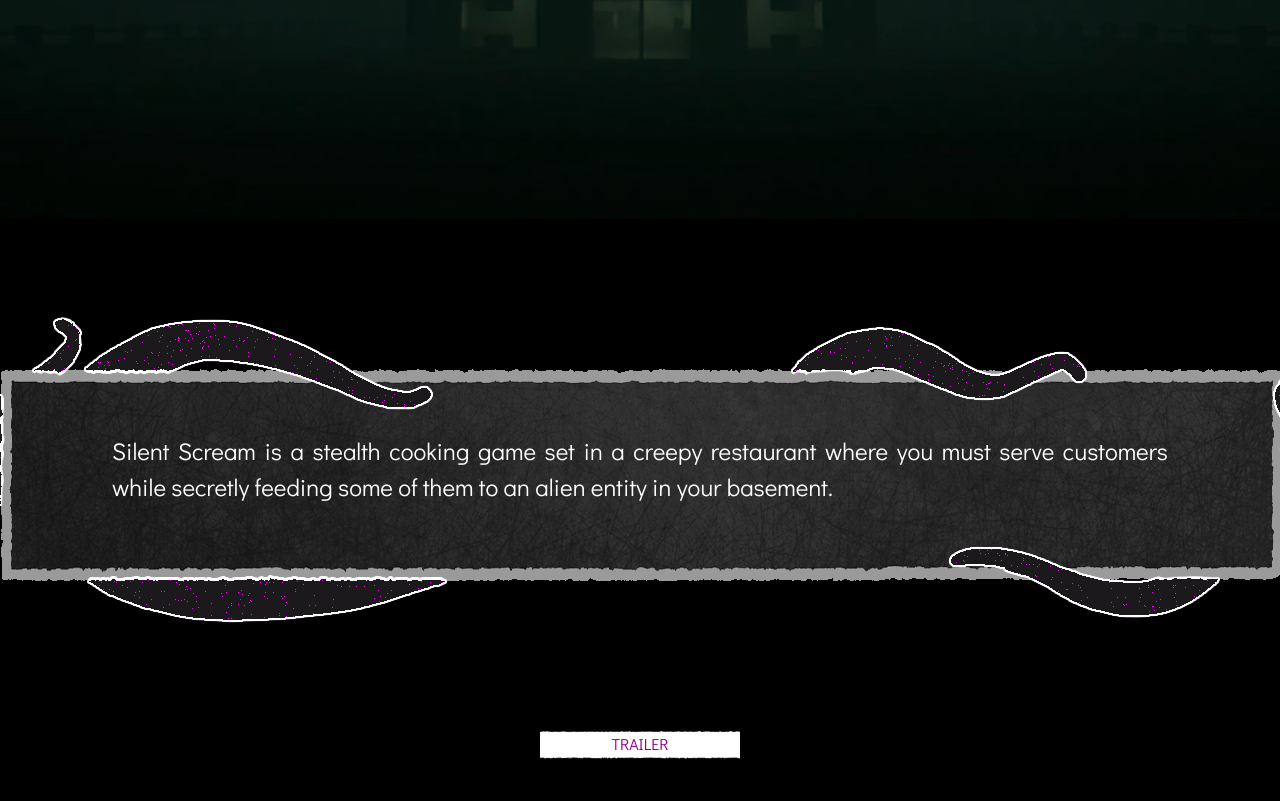
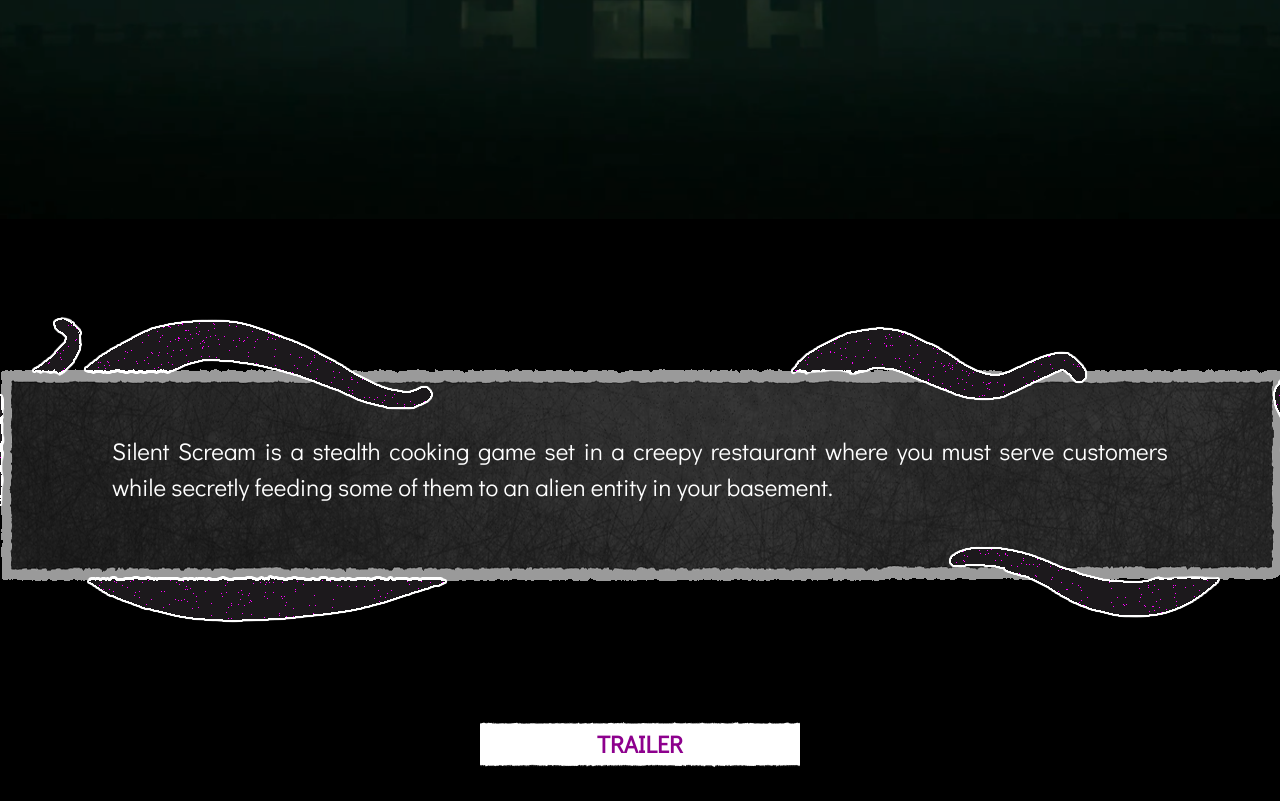
Before and after one commit to Warhammer4000/website-silentscream, a Next.js app: page / in a window 1280 px wide. Shown: the part 581-1382 px from the top of the page. Before the commit the page ends 1350 px from the top, so only its background shows below. Built offline with nearby package versions, Linux system fonts and the light colour scheme.

Commit message:
About Section Added

```diff
--- a/src/app/components/About.js
+++ b/src/app/components/About.js
@@ -17,12 +17,13 @@ const About = () => {
                 to an alien entity in your basement.
                 </p>
             </div>
-            <div className="flex justify-center">
+            <div className="flex justify-center mt-8 md:mt-0 mb-8">
                 <button
-                className="w-[200px] h-[50px] bg-button-bg1 bg-contain bg-center bg-no-repeat text-silent_pink1"
+                className="w-[320px] 2xl:w-[380px] h-[50px] 2xl:h-[100px] bg-button-bg1 bg-cover bg-center bg-no-repeat text-silent_pink1
+                 text-[24px] 2xl:text-[30px] font-black hover:text-black transform transition-transform duration-300 hover:scale-105"
                 onClick={() => {
                 window.open(
-                "https://youtu.be/KRMYjMlp89A?si=1TY2-dlx-mLjCK1P",
+                "https://www.youtube.com/live/wAi-OXz83yI?si=PqW8TZEarLMkJdUf",
                 "_blank"
                  );
                 }}
--- a/src/app/page.js
+++ b/src/app/page.js
@@ -10,7 +10,8 @@ export default function Home() {
       </div>
       <div>
         {/*About Section */}
-       <About/>
+        <About/>
+       {/*Next Section */}
       </div>
     </div>
   );
```
